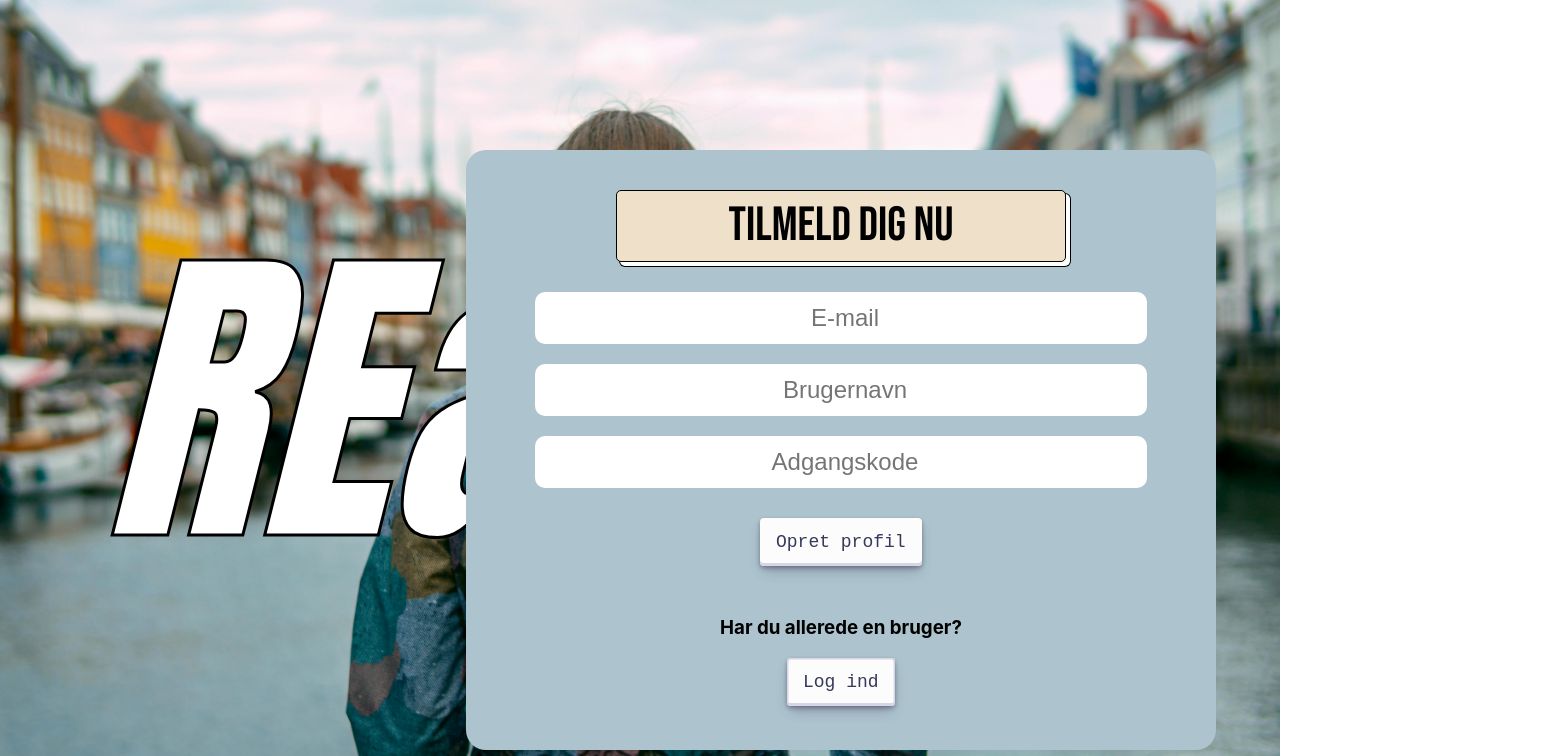
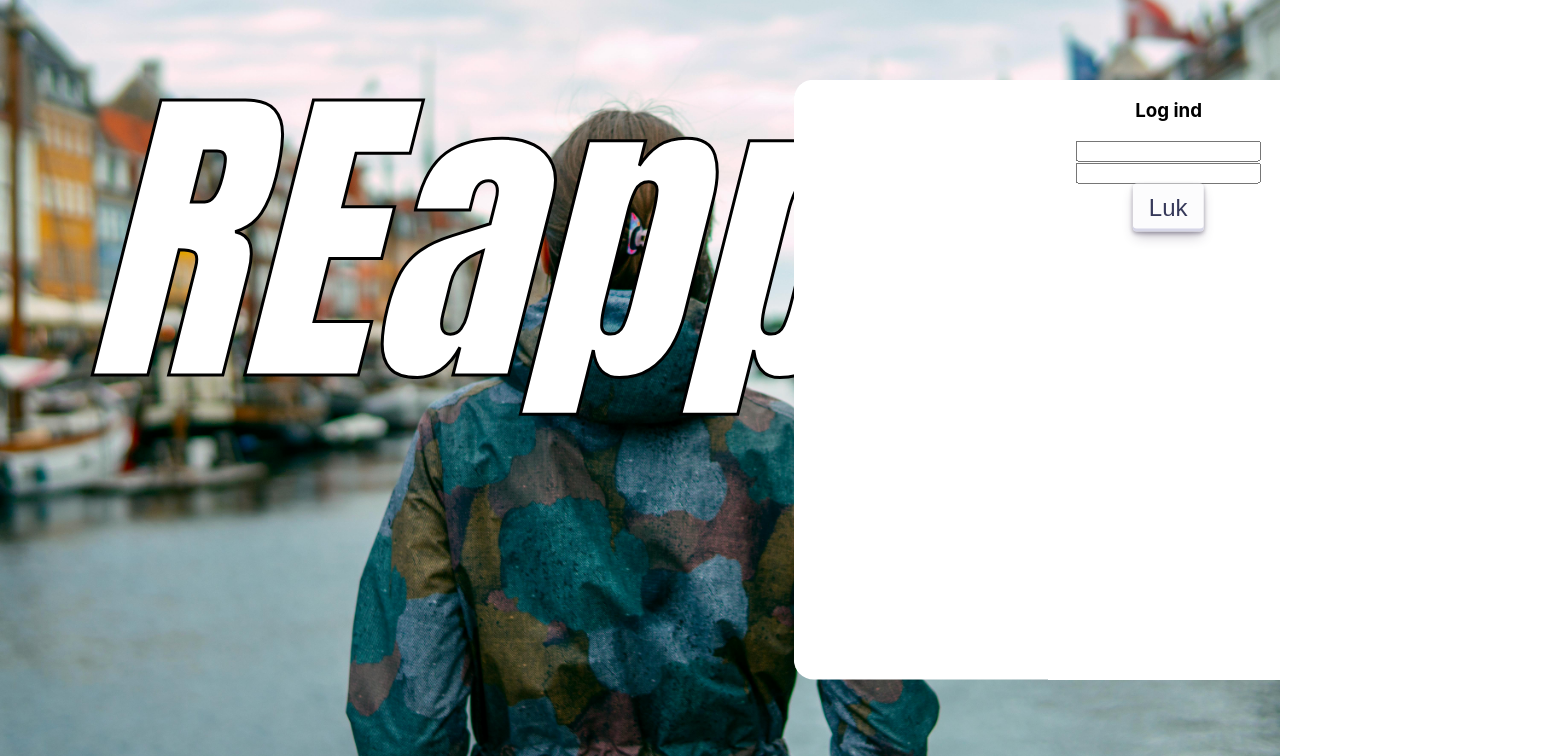
Before and after one commit to jackvwh/REapp, a React (Create React App) app in the folder Client/: page / in a window 1280 px wide. Both pictures are taken after a click on the button "Log ind". Shown: the top 756 px of the page, 1544 px wide, since content can reach past the window. Built offline with nearby package versions, Linux system fonts and the light colour scheme.

Commit message:
added log in modal
but need to fix some scaling issue when in different resolution

```diff
--- a/Client/src/components/homePageLogIn.jsx
+++ b/Client/src/components/homePageCreateUser.jsx
@@ -1,13 +1,14 @@
 import React from "react";
+import LoginModal from "../components/loginModal";
 import "../stylesheets/homepage.css";
 
 function HomePageLogIn() {
   return (
     <div className="create-user-container">
       <h2>Tilmeld dig nu</h2>
-      <div className="log-in-form">
+      <div className="sign-up-form">
         <section>
-          <form id="log-in-form">
+          <form id="sign-up-form">
             <input
               className="input-field"
               type="email"
@@ -40,11 +41,8 @@
               />
             </div>
           </form>
+          <LoginModal />
         </section>
-        <div className="log-in-container">
-          <h3>Har du allerede en bruger?</h3>
-          <button className="button-30">Log ind</button>
-        </div>
       </div>
     </div>
   );
--- /dev/null
+++ b/Client/src/components/loginModal.jsx
@@ -0,0 +1,43 @@
+import React, { useState } from "react";
+import "../stylesheets/homepage.css";
+
+function LoginModal() {
+  const [showModal, setShowModal] = useState(false);
+
+  const openModal = () => {
+    setShowModal(true);
+  };
+
+  const closeModal = () => {
+    setShowModal(false);
+  };
+
+  return (
+    <div className="login-container">
+        <div className="login-button-container">
+            <p>Har du allerede en profil?</p>
+            <button onClick={openModal} className="button-30 login-button">Log ind</button>
+        </div>
+
+      {showModal && (
+          <div className="login-modal">
+        <div className="modal-container">
+          <div className="modal-header">
+            <h3>Log ind</h3>
+          </div>
+          <div className="modal-body">
+            <input type="text" name="login-username" id="login-username" />
+            <br />
+            <input type="password" name="login-password" id="login-password" />
+          </div>
+          <div className="modal-footer">
+            <button className="button-30" onClick={closeModal}>Luk</button>
+          </div>
+        </div>
+      </div>
+    )}
+    </div>
+  );
+}
+
+export default LoginModal;
--- a/Client/src/pages/homepage.jsx
+++ b/Client/src/pages/homepage.jsx
@@ -1,19 +1,21 @@
 import React from "react";
 import HomePageLogo from "../components/homePageLogo";
 import HomePagePicture from "../components/homePagePicture";
-import HomePageLogIn from "../components/homePageLogIn";
+import HomePageCreateUser from "../components/homePageCreateUser";
 
 import "../stylesheets/homepage.css";
 
 function HomePage() {
   return (
-    <div>
+    <>
+      <main>
       <div className="title-and-login-container">
         <HomePageLogo />
-        <HomePageLogIn />
+        <HomePageCreateUser/>
       </div>
-      <HomePagePicture />
-    </div>
+        <HomePagePicture />
+      </main>
+    </>
   );
 }
 
--- a/Client/src/stylesheets/homepage.css
+++ b/Client/src/stylesheets/homepage.css
@@ -4,7 +4,7 @@
 /*Home page picture*/
 .home-page-picture-container {
   width: auto;
-  height: 900px;
+  max-height: 900px;
   overflow: hidden;
   position: relative;
 }
@@ -21,8 +21,8 @@
   font-style: italic;
   position: absolute;
   z-index: 9999;
-  top: 400px;
-  left: 100px;
+  top: 30vh;
+  left: 10vh;
   font-size: 10em;
   color: white;
   transform: translate(0%, -50%);
@@ -30,16 +30,16 @@
   -webkit-text-stroke-color: black;
 }
 
-/*Log in container*/
+/*sign up container*/
 .create-user-container {
   position: absolute;
   text-align: center;
-  width: 750px;
-  height: 600px;
+  width: 33%;
+  height: 40vh;
   border-radius: 20px;
   z-index: 9999;
-  top: 450px;
-  right: 5%;
+  top: 30vh;
+  right: 5vw;
   transform: translate(0%, -50%);
   background-color: #ADC4CE;
 }
@@ -74,7 +74,7 @@
   white-space: nowrap;
 }
 
-.log-in-form {
+.sign-up-form {
   text-align: center;
 }
 
@@ -91,11 +91,11 @@
 
 .create-user-button-container {
   margin-top: 20px;
-  margin-bottom: 50px;
 }
 
 /* Button CSS */
 .button-30 {
+  font-family: Arial, Helvetica, sans-serif;
   align-items: center;
   appearance: none;
   background-color: #fcfcfd;
@@ -109,7 +109,6 @@
   color: #36395a;
   cursor: pointer;
   display: inline-flex;
-  font-family: "JetBrains Mono", monospace;
   height: 48px;
   justify-content: center;
   line-height: 1;
@@ -128,7 +127,7 @@
   touch-action: manipulation;
   white-space: nowrap;
   will-change: box-shadow, transform;
-  font-size: 18px;
+  font-size: 1.5em;
 }
 
 .button-30:focus {
@@ -151,3 +150,44 @@
   box-shadow: #d6d6e7 0 3px 7px inset;
   transform: translateY(2px);
 }
+
+.login-container {
+  position: relative;
+  z-index: 9999;
+  top: 50%;
+  left: 50%;
+  transform: translate(-50%, -50%);
+}
+
+.login-button-container > p {
+  font-size: 2em;
+  font-family: 'Bebas Neue', sans-serif;
+  margin: 0%;
+  margin-bottom: 10px;
+}
+
+.login-button-container {
+  position: relative;
+  top: 90px;
+}
+
+.login-modal {
+  position: absolute;
+  top: -368px;
+  text-align: center;
+  width: 750px;
+  height: 600px;
+  border-radius: 20px;
+  z-index: 9999;
+  background-color: white;
+  animation: fade-in 0.5s;
+}
+
+@keyframes fade-in {
+  0% {
+    opacity: 0;
+  }
+  100% {
+    opacity: 1;
+  }
+}
```
